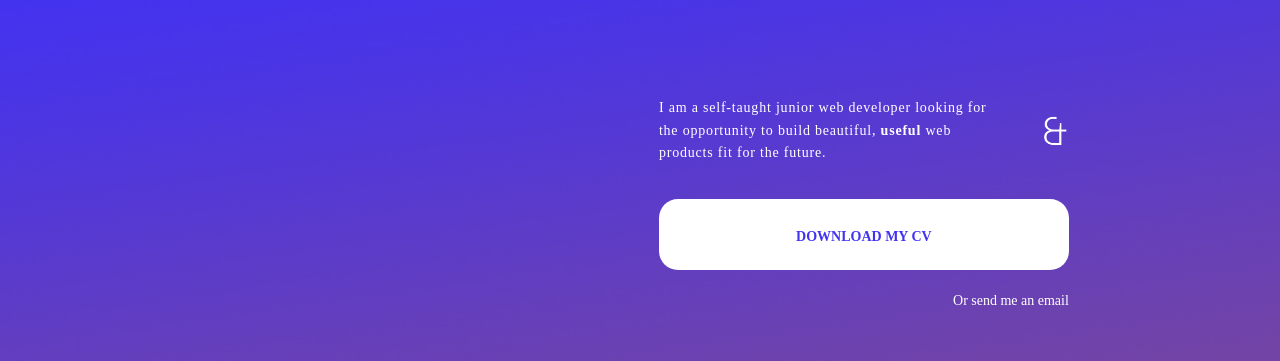
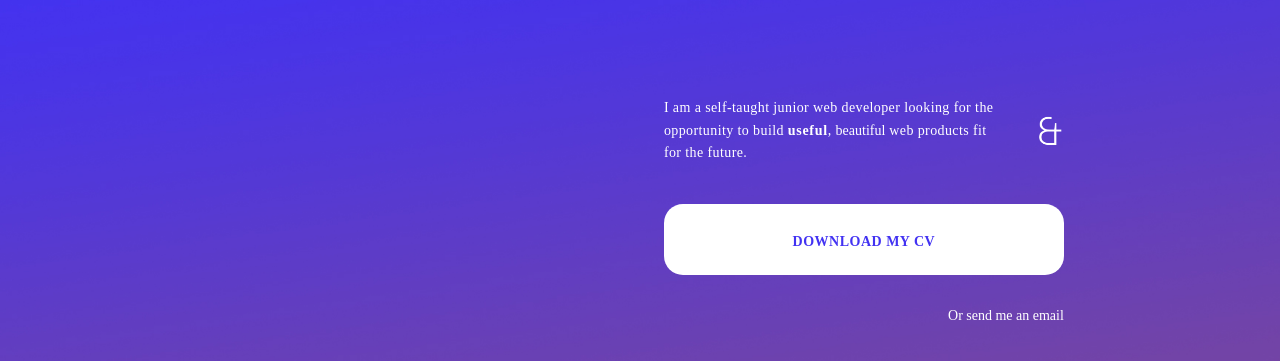
Before and after one commit to Ronald-Crosby/Olly-Robinson, a website: page index.html in a window 1280 px wide. Shown: the part 439-800 px from the top of the page. Drawn offline with Linux system fonts and the light colour scheme; a web font is replaced by a local one.

Commit message:
typography minor changes

```diff
--- a/app.scss
+++ b/app.scss
@@ -38,13 +38,13 @@ main {
     grid-row-start: 4;
     grid-row-end: 5;
     text-align: right;
-    padding: 0 20px;
+    padding: 0 25px;
 
     .copy-paragraph {
         display: flex;
         justify-content: space-between;
         align-items: center;
-        margin-bottom: 35px;
+        margin-bottom: 40px;
         text-align: left;
 
 
@@ -63,10 +63,11 @@ main {
         background-color: #ffffff;
         border: none;
         border-radius: 19px;
+        cursor: pointer;
     }
 
     h3 {
-        margin-top: 20px;
+        margin-top: 30px;
     }
 
 }
--- a/index.html
+++ b/index.html
@@ -28,7 +28,7 @@
 
                 <div class="copy-paragraph">
                     <p class="paragraph paragraph-1">
-                        I am a self-taught junior web developer looking for the opportunity to build <span class="beautiful">beautiful</span>, <span class="useful">useful</span> web products fit for the future.
+                        I am a self-taught junior web developer looking for the opportunity to build <span class="useful">useful</span>, <span class="beautiful">beautiful</span> web products fit for the future.
                     </p>
                     <img src="Design/and sign.png">
                 </div>
@@ -44,6 +44,6 @@
             </div>
 
         </main>
-            <script src="" async defer></script>
+            <script src="main.js" async defer></script>
     </body>
 </html>
--- a/typography.scss
+++ b/typography.scss
@@ -12,20 +12,23 @@ h2 {
     font-family: "Chivo", sans-serif;
     font-weight: 700;
     font-size: 20px;
+    letter-spacing: 0.5px;
 }
 
 .paragraph {
-    letter-spacing: 0.8px;
+    letter-spacing: 0.4px;
 }
 
 .beautiful {
     font-family: "Chivo";
     font-weight: 100;
+    letter-spacing: 0px;
 }
 
 .useful {
     font-family: "Chivo";
     font-weight: 800;
+    letter-spacing: 0.7px;
 }
 
 button {
@@ -34,6 +37,7 @@ button {
     color: #4232f2;
     font-size: 14px;
     padding: 30px 0 25px 0;
+    letter-spacing: 0.5px;
 }
 
 H3 a {
```
Also changed, not shown: main.js (added), output.css, 1 other file.
